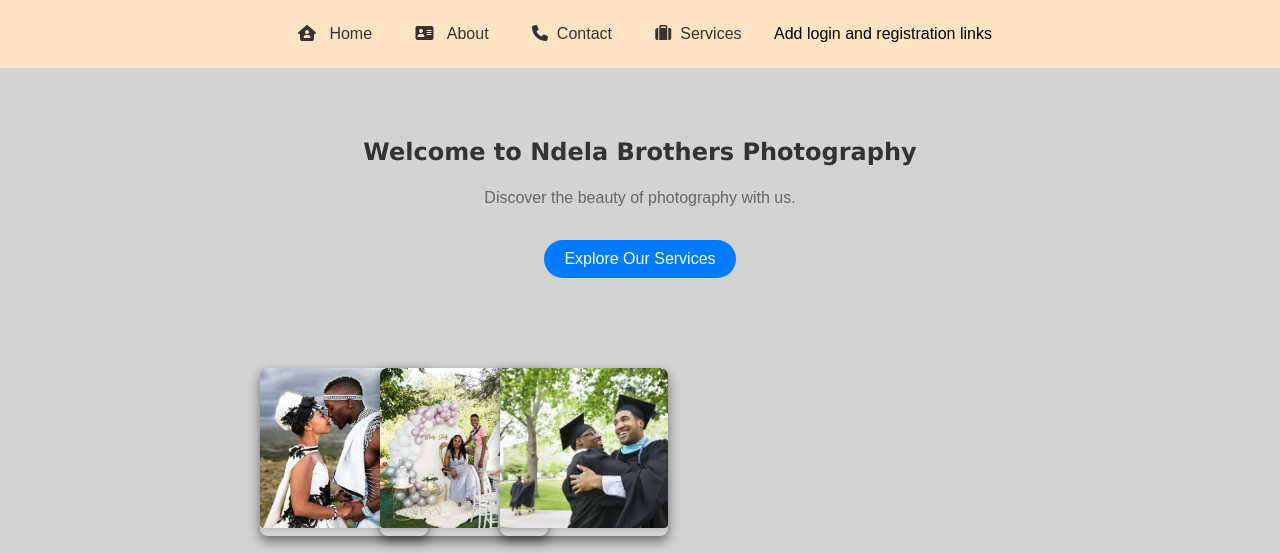
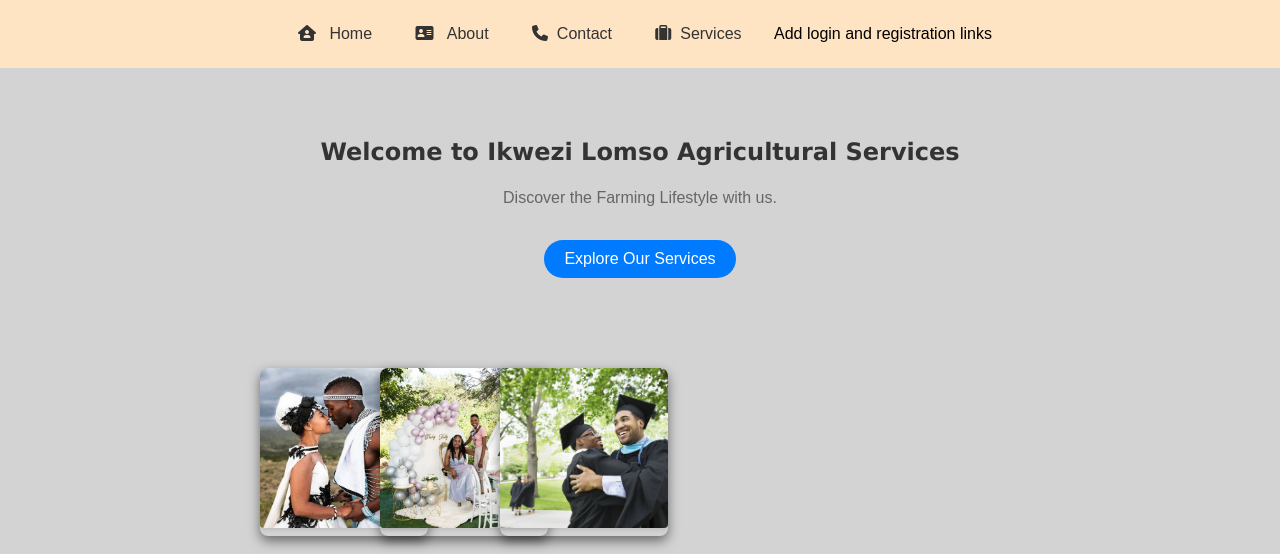
Before and after one commit to ChulumancoNdela/Photography-project, a plain HTML site: page index.html in a window 1280 px wide. Shown: the top 554 px of the page. Drawn offline with Linux system fonts and the light colour scheme.

Commit message:
New Caption

```diff
--- a/index.html
+++ b/index.html
@@ -28,8 +28,8 @@
 
     <main>
         <section class="hero">
-            <h2>Welcome to Ndela Brothers Photography</h2>
-            <p>Discover the beauty of photography with us.</p>
+            <h2>Welcome to Ikwezi Lomso Agricultural Services</h2>
+            <p>Discover the Farming Lifestyle with us.</p>
             <a href="services.html">Explore Our Services</a>
         </section>
 
```
